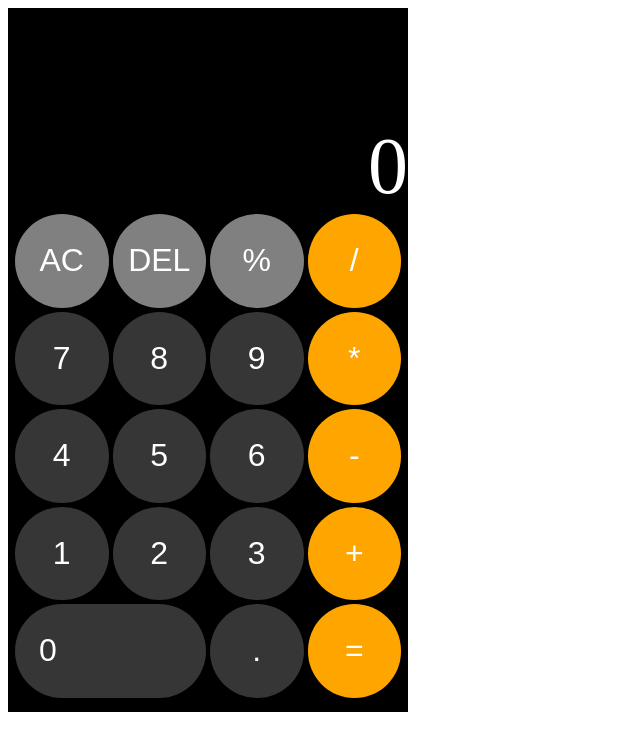
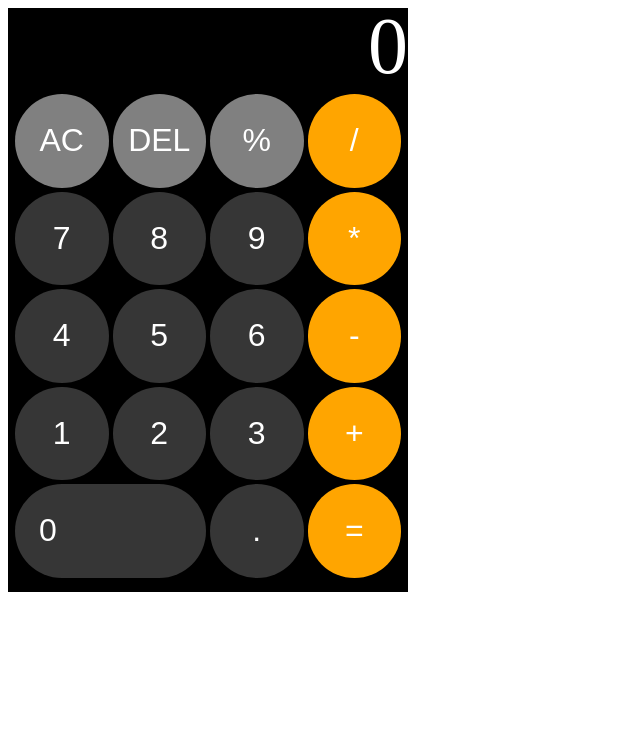
Before and after one commit to MarkDemidovs/js-calculator, a plain HTML site: page index.html in a window 1280 px wide. Shown: the whole page, without its empty margins (0-640 px from the left). Drawn offline with Linux system fonts and the light colour scheme.

Commit message:
calculator resizing

```diff
--- a/style.css
+++ b/style.css
@@ -1,13 +1,13 @@
 #calculator {
     width: 50vh;
-    height: 85vh;
+    height: 70vh;
     padding-bottom: 3vh;
     background-color: black;
 }
 
 #screen {
     color: white;
-    height: 30%;
+    height: 15%;
     display: flex;
     align-items: flex-end;
     justify-content: flex-end;
```
